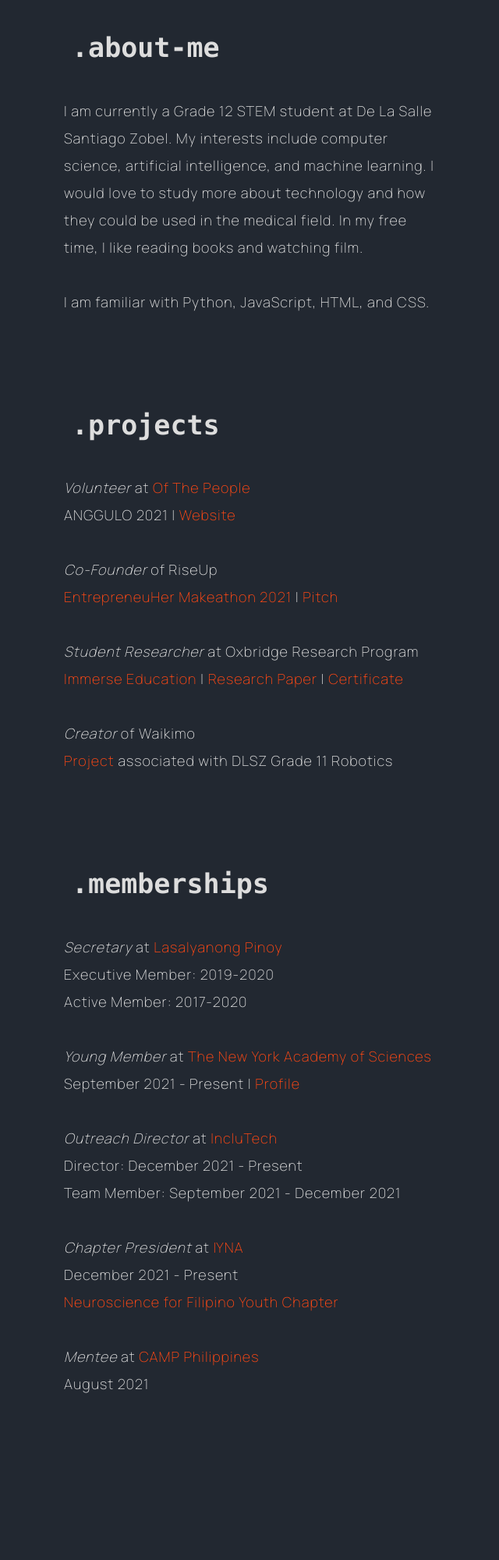
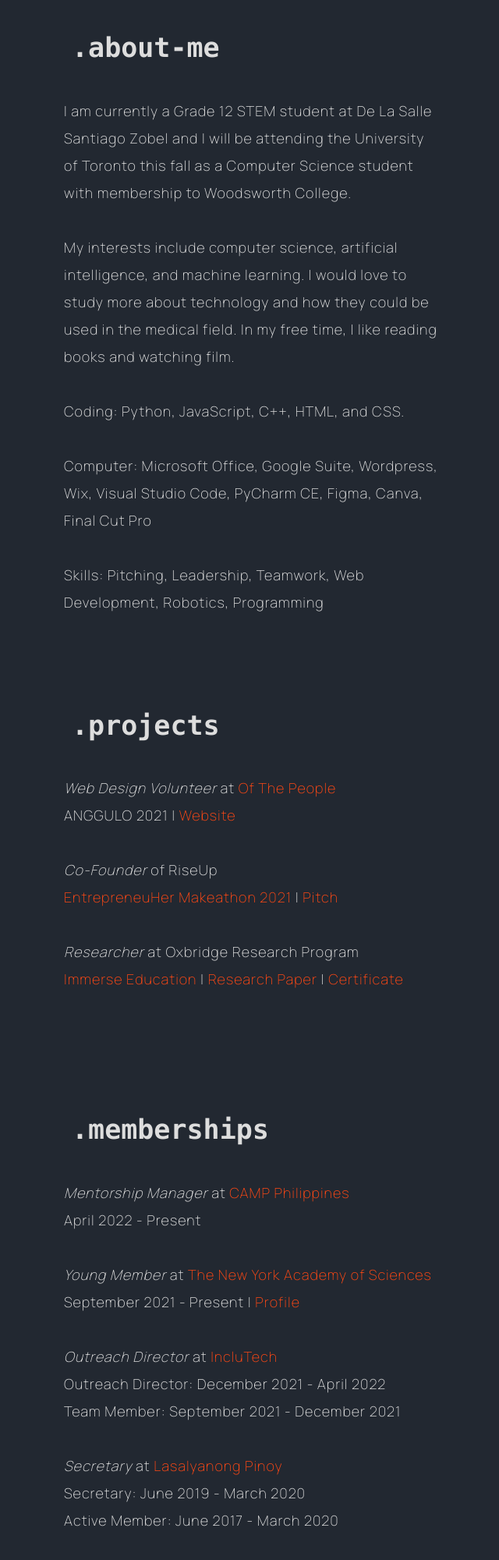
Before and after one commit to sydelle-mago/sydelle-mago.github.io, a plain HTML site: page index.html in a window 1280 px wide. Shown: the part 800-2800 px from the top of the page at 78% size, without its empty margins (76-716 px from the left). Before the commit the page ends 2682 px from the top, so only its background shows below. Drawn offline with Linux system fonts and the light colour scheme.

Commit message:
New website
Updated website with new positions

```diff
--- a/index.html
+++ b/index.html
@@ -1,7 +1,7 @@
 <html>
 
     <head>
-        <title>Sydelle's Personal Website</title>
+        <title>Sydelle's Porfolio</title>
 
         <style type="text/css">
 
@@ -306,58 +306,62 @@
                 <p class="normal-text">Welcome to my portfolio.<br><br>
                     I'm a senior high school student based in the Philippines.
                     I made this to showcase the different programming projects
-                    I did throughout my life. Follow me with my journay as I
-                    prepare to graduate from high school in 2022.
+                    I did throughout my life. Follow me with my journey as an
+                    aspiring software engineer and businesswoman.
                 </p>
 
                 <div class="about-me">
                     <h1 class="header">.about-me</h1>
                     <p class="normal-text">
-                        I am currently a Grade 12 STEM student at De La Salle Santiago Zobel.
+                        I am currently a Grade 12 STEM student at De La Salle Santiago Zobel and
+                        I will be attending the University of Toronto this fall as a Computer Science
+                        student with membership to Woodsworth College.
+                        <br><br>
                         My interests include computer science, artificial intelligence, and machine
                         learning. I would love to study more about technology and how they could be used
-                        in the medical field. In my free time, I like reading books and watching film.<br><br>
-                        I am familiar with Python, JavaScript, HTML, and CSS.
+                        in the medical field. In my free time, I like reading books and watching film.
+                        <br><br>
+                        Coding: Python, JavaScript, C++, HTML, and CSS.
+                        <br><br>
+                        Computer: Microsoft Office, Google Suite, Wordpress, Wix, Visual Studio Code,
+                        PyCharm CE, Figma, Canva, Final Cut Pro
+                        <br><br>
+                        Skills: Pitching, Leadership, Teamwork, Web Development, Robotics, Programming
                     </p>
                 </div>
 
                 <div class="projects">
                     <h1 class="header">.projects</h1>
                     <p class="normal-text">
-                        <i>Volunteer</i> at <a href="https://www.facebook.com/ofthepeopleph" target="_blank">Of The People</a> <br>
+                        <i>Web Design Volunteer</i> at <a href="https://www.facebook.com/ofthepeopleph" target="_blank">Of The People</a> <br>
                         ANGGULO 2021 | <a href="https://oftp.notion.site/Anggulo-Vol-1-7c99468ef66c439f9a27e3e89fca6861?fbclid=IwAR1LWkTuyQUr9F1uj89p4KfXUCd9TDn9BbNlyAiKSfQChS61SdMaJJDshmw" target="_blank">Website</a>
                         <br><br>
                         <i>Co-Founder</i> of RiseUp <br>
                         <a href="https://www.entrepreneuher2021.com/" target="_blank">EntrepreneuHer Makeathon 2021</a> | <a href="https://drive.google.com/file/d/1xU545y7UA7PFu9MGvBTTCQu5bIRB7NtA/view?usp=sharing" target="_blank">Pitch</a>
                         <br><br>
-                        <i>Student Researcher</i> at Oxbridge Research Program <br>
+                        <i>Researcher</i> at Oxbridge Research Program <br>
                         <a href="https://www.immerse.education/" target="_blank">Immerse Education</a> | <a href="https://medium.com/@sydelledm/evaluating-the-effects-of-covid-19-on-the-philippine-economy-86fdc3302e73" target="_blank">Research Paper</a> | <a href="https://drive.google.com/file/d/1rgkeaqrEn0r2BpqKxiOxosK_5eLU4Ue5/view" target="_blank">Certificate</a>
                         <br><br>
-                        <i>Creator</i> of Waikimo <br>
-                        <a href="https://www.canva.com/design/DAEtQAUKa-8/SIHq0urA4HCC7O9kgFNiOA/view?utm_content=DAEtQAUKa-8&utm_campaign=designshare&utm_medium=link&utm_source=sharebutton" target="_blank">Project</a> associated with DLSZ Grade 11 Robotics
                     </p>
                 </div>
 
                 <div class="memberships">
                     <h1 class="header">.memberships</h1>
                     <p class="normal-text">
-                        <i>Secretary</i> at <a href="https://www.facebook.com/LasalyanongPinoy" target="_blank">Lasalyanong Pinoy</a> <br>
-                        Executive Member: 2019-2020 <br>
-                        Active Member: 2017-2020
+                        <i>Mentorship Manager</i> at <a href="https://www.facebook.com/CAMPphilippines" target="_blank">CAMP Philippines</a> <br>
+                        April 2022 - Present
                         <br><br>
                         <i>Young Member</i> at <a href="https://www.nyas.org/" target="_blank">The New York Academy of Sciences</a> <br>
                         September 2021 - Present | <a href="https://joinlaunchpad.com/#/profile/13790" target="_blank">Profile</a>
                         <br><br>
                         <i>Outreach Director</i> at <a href="https://www.linkedin.com/company/inclutech/about/" target="_blank">IncluTech</a> <br>
-                        Director: December 2021 - Present <br>
+                        Outreach Director: December 2021 - April 2022 <br>
                         Team Member: September 2021 - December 2021
                         <br><br>
-                        <i>Chapter President</i> at <a href="https://youthneuro.org/" target="_blank">IYNA</a> <br>
-                        December 2021 - Present <br>
-                        <a href="https://youthneuro.org/chapters/neuroscience-filipino-youth/" target="_blank">Neuroscience for Filipino Youth Chapter</a>
+                        <i>Secretary</i> at <a href="https://www.facebook.com/LasalyanongPinoy" target="_blank">Lasalyanong Pinoy</a> <br>
+                        Secretary: June 2019 - March 2020 <br>
+                        Active Member: June 2017 - March 2020
                         <br><br>
-                        <i>Mentee</i> at <a href="https://www.facebook.com/CAMPphilippines" target="_blank">CAMP Philippines</a> <br>
-                        August 2021
                     </p>
                 </div>
                 <br><br><br><br>
```
